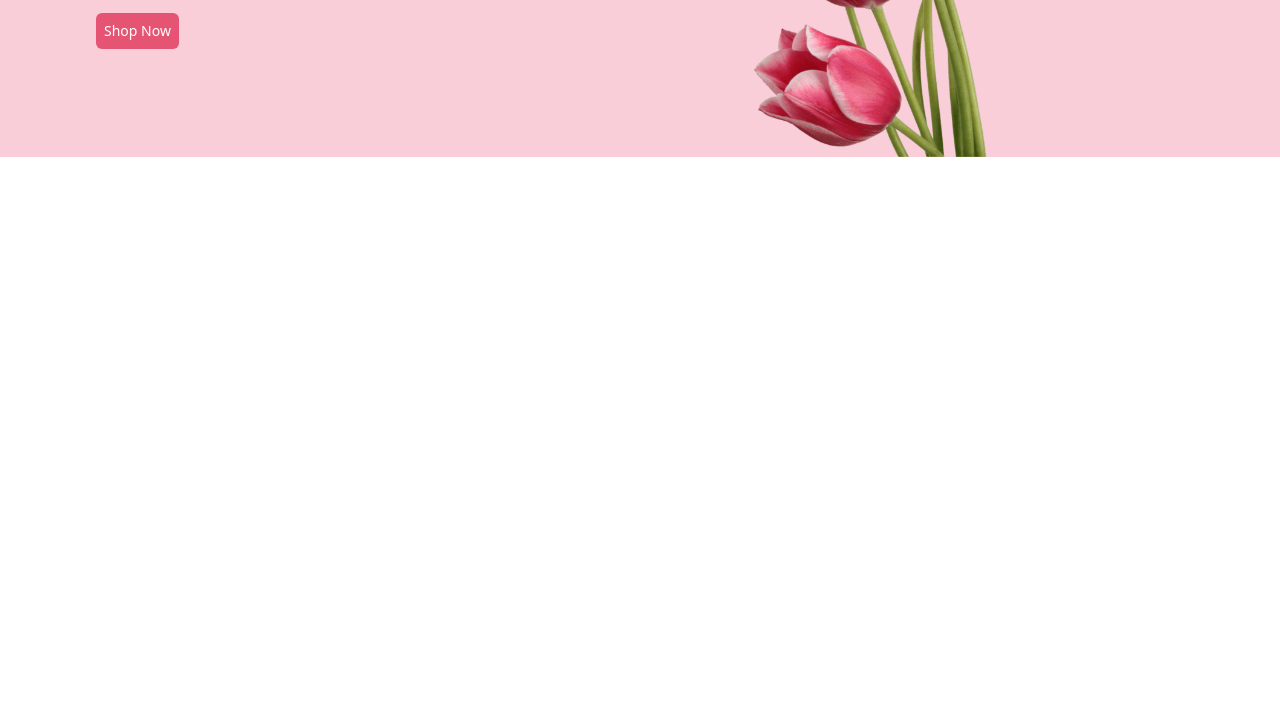
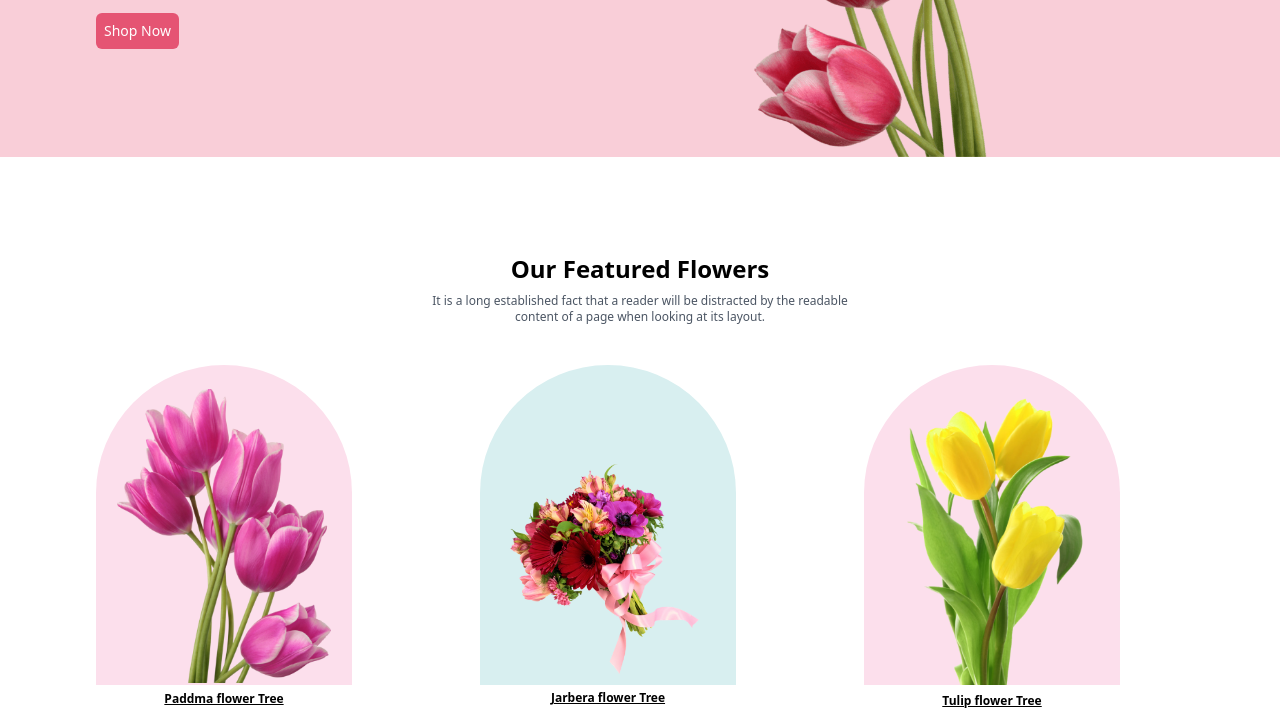
Before and after one commit to probillal/Flower_shop_resource, a website: page index.html in a window 1280 px wide. Shown: the part 359-1068 px from the top of the page. Before the commit the page ends 800 px from the top, so only its background shows below. Drawn offline with Linux system fonts and the light colour scheme.

Commit message:
rectunglar section done

```diff
--- a/index.html
+++ b/index.html
@@ -38,5 +38,55 @@
         />
       </div>
     </header>
+
+    <!-- main section start -->
+    <main>
+      <!-- featured section -->
+      <!-- feature title -->
+      <h4 class="text-2xl font-bold text-black text-center mt-16 md:mt-24">
+        Our Featured Flowers
+      </h4>
+      <!-- feature paragraph -->
+      <p class="text-xs text-gray-600 text-center mt-2">
+        It is a long established fact that a reader will be distracted by the
+        readable <br />
+        content of a page when looking at its layout.
+      </p>
+      <!-- rectangle flower -->
+      <div
+        class="flex flex-col space-x-0 space-y-10 items-center md:space-y-0 md:space-x-32 mx-8 md:mx-24 mt-10 md:flex-row"
+      >
+        <!-- flower-1 -->
+        <div class="bg-[#fcdfec] w-64 h-80 rounded-t-full">
+          <img
+            src="Flower Asset/pngwing 6.png"
+            class="w-5/6 mx-auto mt-6"
+            alt=""
+          />
+          <p class="text-xs font-bold text-center mt-2 underline">
+            Paddma flower Tree
+          </p>
+        </div>
+
+        <!-- flower-2 -->
+        <div class="bg-[#d8eff0] w-64 h-80 rounded-t-full">
+          <img
+            src="Flower Asset/pngwing 5.png"
+            class="w-5/6 mx-auto mt-24"
+            alt=""
+          />
+          <p class="text-xs font-bold text-center mt-4 underline">
+            Jarbera flower Tree
+          </p>
+        </div>
+        <!-- flower-3 -->
+        <div class="bg-[#fcdfec] w-64 h-80 rounded-t-full">
+          <img src="Flower Asset/pngwing 7.png" class="w-5/6 mx-auto" alt="" />
+          <p class="text-xs font-bold text-center mt-2 underline">
+            Tulip flower Tree
+          </p>
+        </div>
+      </div>
+    </main>
   </body>
 </html>
```
Also changed, not shown: css/style.css.
